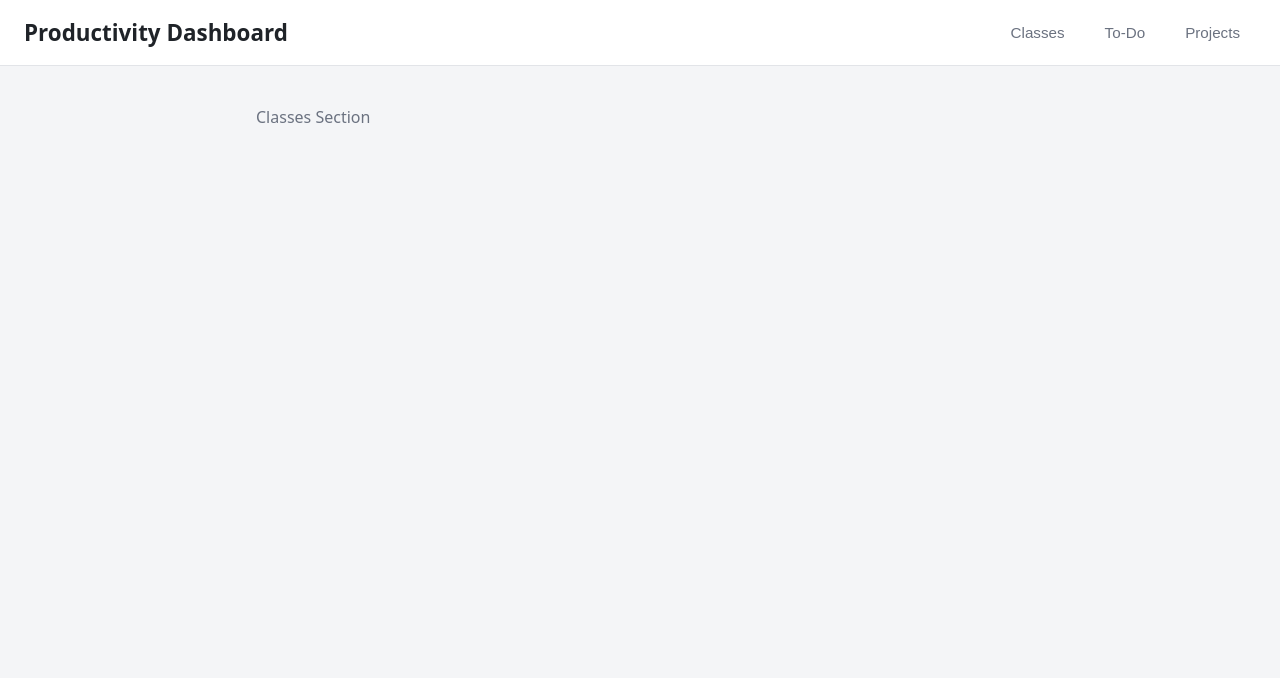
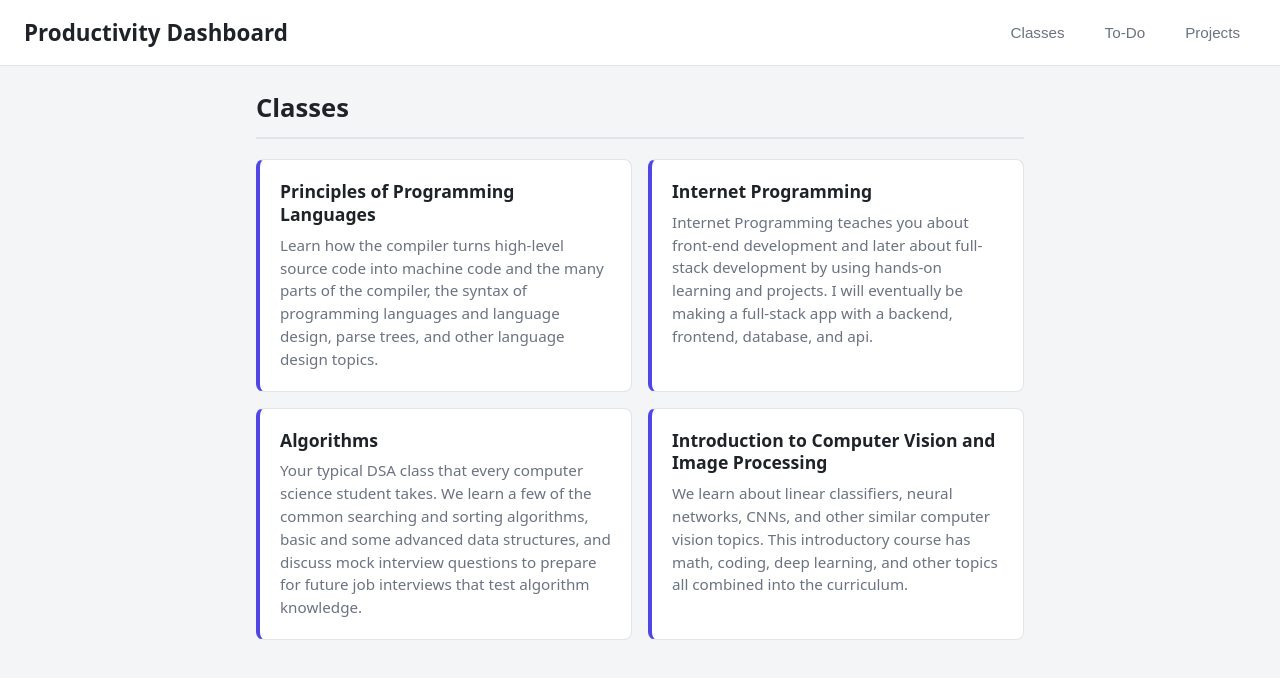
Before and after one commit to CJQuintero61/react-dashboard, a React (Create React App) app: page / in a window 1280 px wide. Shown: the top 678 px of the page. Built offline with nearby package versions, Linux system fonts and the light colour scheme.

Commit message:
added courses page

```diff
--- a/src/App.css
+++ b/src/App.css
@@ -198,6 +198,56 @@ main {
   border-radius: 8px;
 }
 
+/* ---------- View titles ---------- */
+
+/* page heading at the top of each view (e.g. "Classes") */
+.view-title {
+  margin: 0 0 20px;
+  padding-bottom: 12px;
+  font-size: 1.6rem;
+  color: var(--text);
+  border-bottom: 2px solid var(--border);
+}
+
+/* ---------- Class list ---------- */
+
+/* grid of cards - fits as many 300px columns as there is room for,
+   and drops to 1 column on small screens without a media query */
+.class-list {
+  list-style: none;
+  margin: 0;
+  padding: 0;
+  display: grid;
+  grid-template-columns: repeat(auto-fit, minmax(min(100%, 300px), 1fr));
+  gap: 16px;
+}
+
+.class-item {
+  padding: 20px;
+  background-color: var(--surface);
+  border: 1px solid var(--border);
+  border-left: 4px solid var(--primary);
+  border-radius: 8px;
+  color: var(--text-muted);
+  font-size: 0.95rem;
+  line-height: 1.5;
+  transition: transform 0.15s, box-shadow 0.15s;
+}
+
+/* lift the card slightly on hover */
+.class-item:hover {
+  transform: translateY(-2px);
+  box-shadow: 0 4px 12px rgba(0, 0, 0, 0.08);
+}
+
+/* course name stands out more than the description */
+.class-name {
+  margin: 0 0 8px;
+  font-size: 1.1rem;
+  line-height: 1.3;
+  color: var(--text);
+}
+
 /* ---------- General text ---------- */
 
 main p {
--- a/src/App.js
+++ b/src/App.js
@@ -9,6 +9,7 @@ import './App.css';
 import Header from './components/Header';
 import TaskList from './components/TaskList';
 import TaskForm from './components/TaskForm';
+import ClassList from './components/ClassList';
 
 function App() {
 
@@ -38,6 +39,39 @@ function App() {
       }
     ]
   );
+  const [classes, setClasses] = useState(
+    // my 4 classes to show on the classes page
+    [
+      {
+        id: 1,
+        courseName: 'Principles of Programming Languages',
+        desc: `Learn how the compiler turns high-level source code into machine code
+        and the many parts of the compiler, the syntax of programming languages and language design,
+        parse trees, and other language design topics.`
+      },
+      {
+        id: 2,
+        courseName: 'Internet Programming',
+        desc: `Internet Programming teaches you about front-end development and later about full-stack
+        development by using hands-on learning and projects. I will eventually be making a full-stack
+        app with a backend, frontend, database, and api.`
+      },
+      {
+        id: 3,
+        courseName: 'Algorithms',
+        desc: `Your typical DSA class that every computer science student takes. We learn a few of the common
+        searching and sorting algorithms, basic and some advanced data structures, and discuss mock interview
+        questions to prepare for future job interviews that test algorithm knowledge.`
+      },
+      {
+        id: 4,
+        courseName: 'Introduction to Computer Vision and Image Processing',
+        desc: `We learn about linear classifiers, neural networks, CNNs, and other similar
+        computer vision topics. This introductory course has math, coding, deep learning, and
+        other topics all combined into the curriculum.`
+      }
+    ]
+  )
 
   function addTask(text, due) {
     /*
@@ -80,20 +114,28 @@ function App() {
       <main>
         {/* toggle between the 3 different views */}
         {
-          currentView === 'Classes' &&
-          <p>Classes Section</p>
+          currentView === 'Classes' && (
+            <>
+              <h2 className="view-title">Classes</h2>
+              <ClassList classList={classes} />
+            </>
+          )
         }
         {
           currentView === 'To-Do' && (
             <>
+              <h2 className="view-title">To-Do</h2>
               <TaskForm addTask={addTask} />
               <TaskList tasks={tasks} deleteTask={deleteTask} />
             </>
           )
         }
         {
-          currentView === 'Projects' &&
-          <p>Projects Section</p>
+          currentView === 'Projects' && (
+            <>
+              <h2 className="view-title">Projects</h2>
+            </>
+          )
         }
       </main>
     </div>
--- /dev/null
+++ b/src/components/ClassItem.js
@@ -0,0 +1,37 @@
+/*
+  ClassItem.js
+
+  A component that makes a class item
+  in a <li>
+*/
+import PropTypes from 'prop-types';
+
+function ClassItem({ courseName, desc }) {
+  /*
+    returns a <li> for the current class object
+
+    Args:
+      courseName (str) - the class name
+      desc (str) - the class description
+
+    Returns:
+      <li> - the class item in a list element to add to the ClassList
+  */
+
+  return (
+    <li className="class-item">
+      {/* make the course name pop more than the desc */}
+      <h3 className="class-name">
+        {courseName}
+      </h3>
+      {desc}
+    </li>
+  )
+}
+
+ClassItem.propTypes = {
+  courseName: PropTypes.string.isRequired,
+  desc: PropTypes.string.isRequired,
+};
+
+export default ClassItem;
--- /dev/null
+++ b/src/components/ClassList.js
@@ -0,0 +1,48 @@
+/*
+  ClassList.js
+
+  A component that makes the class list by
+  returning a <ul> element to App.js
+*/
+import PropTypes from 'prop-types';
+import ClassItem from './ClassItem';
+
+function ClassList({ classList }) {
+  /*
+    creates the class list <ul> element
+
+    Args:
+      classList (list) - the classes in a list to show
+
+    Returns:
+      <ul> - the unordered list element back to App with the classes built
+  */
+
+  // it's worth mentioning that classes cannot be added or removed
+  // so there will always be 4 classes which are coded in App.js
+
+  return (
+    <ul className="class-list">
+      {/*
+        .map creates and returns a new ClassItem for each class
+        then all classes get nested in the <ul>
+
+        This is the basically the same logic as TaskList.js, just
+        without the adding/removing feature
+      */}
+      {classList.map(classItem =>(
+        <ClassItem
+          key={classItem.id}
+          courseName={classItem.courseName}
+          desc={classItem.desc}
+        />
+      ))}
+    </ul>
+  )
+}
+
+ClassList.propTypes = {
+  classList: PropTypes.array.isRequired,
+};
+
+export default ClassList;
```
